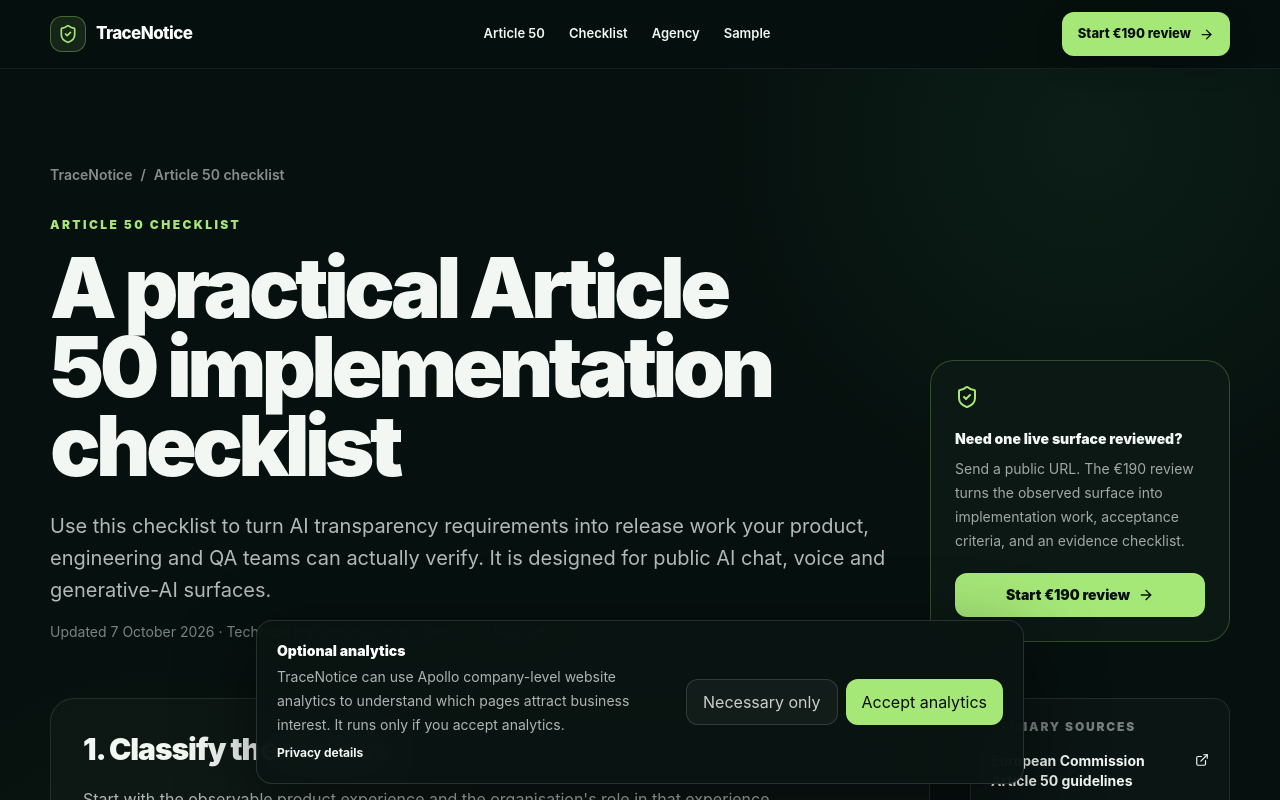
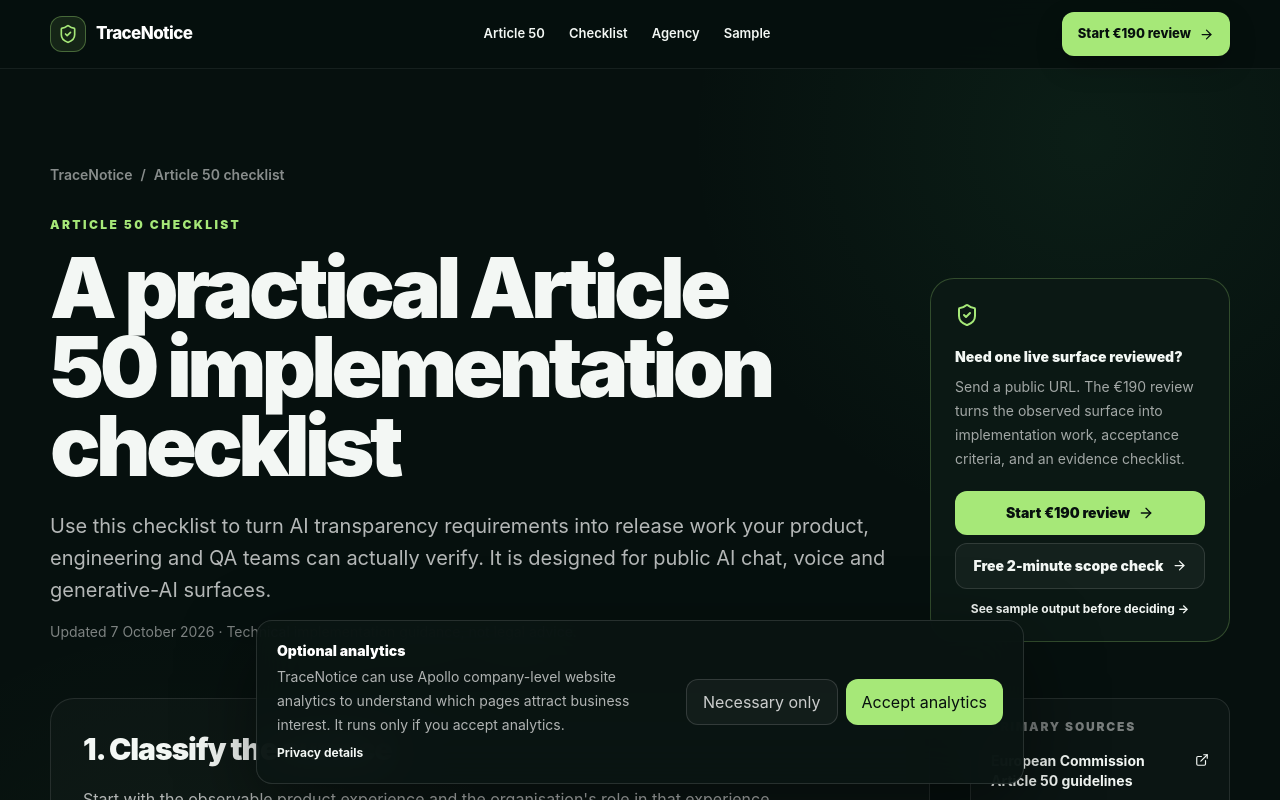
Before and after one commit to PredragCkautovic/tracenotice-public, a Next.js app: page /article-50-checklist in a window 1280 px wide. Shown: the top 800 px of the page. Built offline with nearby package versions, Linux system fonts and the light colour scheme.

Commit message:
Add low-friction conversion path to SEO guides

```diff
--- a/src/components/SeoLandingPage.tsx
+++ b/src/components/SeoLandingPage.tsx
@@ -26,7 +26,7 @@
     headline: title,
     description: lead,
     datePublished: "2026-10-07",
-    dateModified: "2026-10-07",
+    dateModified: updated === "12 October 2026" ? "2026-10-12" : "2026-10-07",
     mainEntityOfPage: url,
     author: { "@type": "Organization", name: "TraceNotice", url: "https://tracenotice.com/" },
     publisher: { "@type": "Organization", name: "TraceNotice", url: "https://tracenotice.com/" },
@@ -64,6 +64,8 @@
             <p className="mt-5 text-sm font-black">Need one live surface reviewed?</p>
             <p className="mt-2 text-sm leading-6 text-white/62">Send a public URL. The €190 review turns the observed surface into implementation work, acceptance criteria, and an evidence checklist.</p>
             <Link href="/checkout?plan=snapshot" className="cta-green mt-5 inline-flex min-h-11 w-full items-center justify-center gap-2 rounded-xl bg-[#A6E878] px-4 py-3 text-sm font-black text-[#07100e]">Start €190 review <ArrowRight size={16}/></Link>
+            <Link href="/scope-check/" className="mt-2 inline-flex min-h-11 w-full items-center justify-center gap-2 rounded-xl border border-white/12 bg-white/[.04] px-4 py-3 text-sm font-black text-white/78 transition hover:bg-white/[.08] hover:text-white">Free 2-minute scope check <ArrowRight size={15}/></Link>
+            <Link href="/sample/" className="mt-3 block text-center text-xs font-bold text-white/52 transition hover:text-white/80">See sample output before deciding →</Link>
           </aside>
         </header>
 
```
